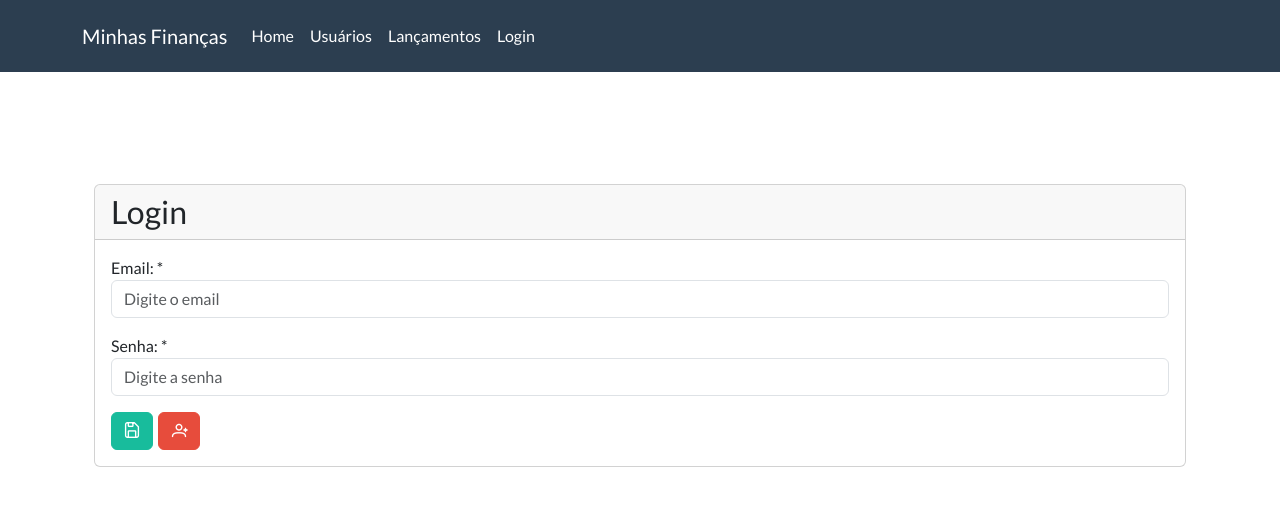
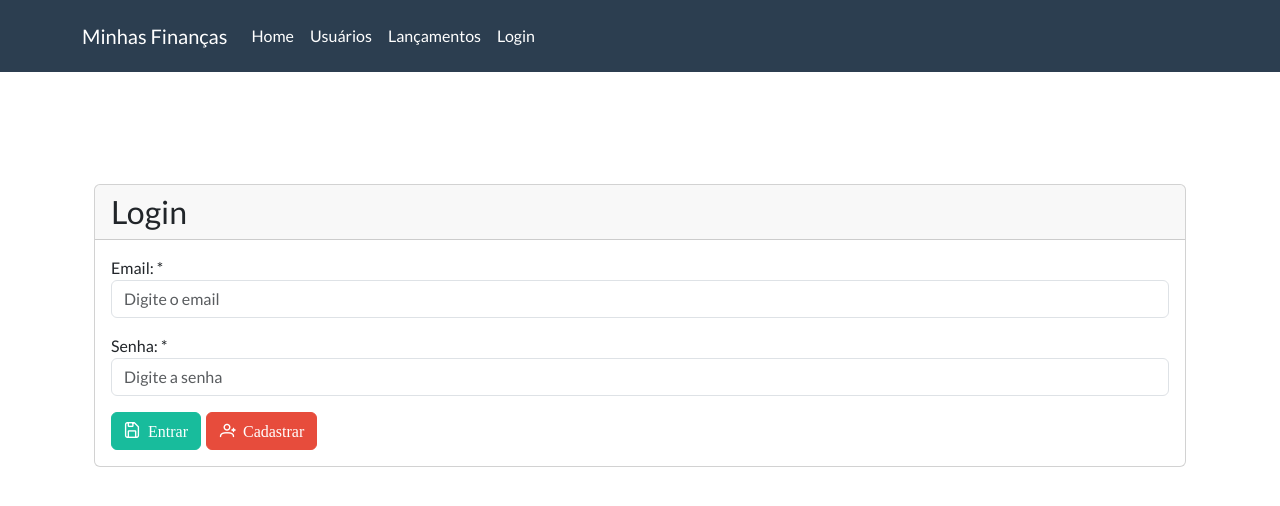
Before and after one commit to libiojunio/financas-java-react, a React (Create React App) app in the folder src/main/javaScript/: page /login in a window 1280 px wide. Shown: the top 506 px of the page. Built offline with nearby package versions, Linux system fonts and the light colour scheme.

Commit message:
Mudando icones.

```diff
--- a/src/main/javaScript/src/views/cadastro/Cadastro.jsx
+++ b/src/main/javaScript/src/views/cadastro/Cadastro.jsx
@@ -85,8 +85,8 @@ class Cadastro extends React.Component {
               type="password" className="form-control" id={idSenhaRepeticao} name={'senhaRepeticao'} onChange={this.onChange}
               placeholder="Digite a senha novamente" value={this.state.formulario.senhaRepeticao} />
           </FormGroup>
-          <Button descricao={<i className={'pi pi-save'}></i>} title={'Salvar'} className={'btn btn-success'} onClick={this.salvar} />
-          <Button descricao={<i className={'pi pi-times'}></i>} title={'Cancelar'} className={'btn btn-danger'} onClick={this.rotaLogin} />
+          <Button descricao={<i className={'pi pi-save'}> Salvar</i>} title={'Salvar'} className={'btn btn-success'} onClick={this.salvar} />
+          <Button descricao={<i className={'pi pi-times'}> Cancelar</i>} title={'Cancelar'} className={'btn btn-danger'} onClick={this.rotaLogin} />
         </Card>
       </Container>
     );
--- a/src/main/javaScript/src/views/lancamentos/CadastroLancamentos.jsx
+++ b/src/main/javaScript/src/views/lancamentos/CadastroLancamentos.jsx
@@ -114,6 +114,7 @@ class CadastroLancamentos extends React.Component {
     const idMes = 'mes';
     const isCadastrando = !this.props.params.id;
     const tituloCard = isCadastrando ? 'Cadastrar' : 'Atualizar';
+    const textoSalvarAlterar = this.props.params.id ? 'Alterar' : 'Salvar';
 
     return (
       <Container tipo={'bsDocs'}>
@@ -148,8 +149,10 @@ class CadastroLancamentos extends React.Component {
             </FormGroup>
           </Row>
           <Row>
-            <Button descricao={<i className={'pi pi-save'}></i>} title={this.props.params.id ? 'Alterar' : 'Salvar'} className={'btn btn-success col-md-1'} style={STYLE_BTN_SALVAR} onClick={this.salvar}  />
-            <Button descricao={<i className={'pi pi-times'}></i>} title={'Cancelar'} className={'btn btn-danger col-md-1'} onClick={this.rotaConsultarLancamento}/>
+            <Button descricao={<i className={'pi pi-save'}> {textoSalvarAlterar}</i>} title={textoSalvarAlterar}
+                    className={'btn btn-success col-md-1'} style={STYLE_BTN_SALVAR} onClick={this.salvar}  />
+            <Button descricao={<i className={'pi pi-times'}> Cancelar</i>} title={'Cancelar'}
+                    className={'btn btn-danger col-md-1'} onClick={this.rotaConsultarLancamento}/>
           </Row>
         </Card>
       </Container>
--- a/src/main/javaScript/src/views/lancamentos/ConsultaLancamentos.jsx
+++ b/src/main/javaScript/src/views/lancamentos/ConsultaLancamentos.jsx
@@ -144,8 +144,8 @@ class ConsultaLancamentos extends React.Component {
                   type="text" className="form-control" id={idDescricao} name={idDescricao} onChange={this.onChange}
                   placeholder="Digite a descrição" value={this.state.formulario.descricao} />
               </FormGroup>
-              <Button title={'Buscar'} descricao={<i className={'pi pi-search-plus'}></i>} className={'btn btn-success'} onClick={this.buscar} />
-              <Button title={'Cadastrar'} descricao={<i className={'pi pi-plus'}></i>} className={'btn btn-warning'} onClick={this.rotaCadastrarLancamento}/>
+              <Button title={'Buscar'} descricao={<i className={'pi pi-search-plus'}> Buscar</i>} className={'btn btn-success'} onClick={this.buscar} />
+              <Button title={'Cadastrar'} descricao={<i className={'pi pi-plus'}> Cadastrar</i>} className={'btn btn-warning'} onClick={this.rotaCadastrarLancamento}/>
             </Container>
           </Row>
           <Row>
--- a/src/main/javaScript/src/views/login/Login.jsx
+++ b/src/main/javaScript/src/views/login/Login.jsx
@@ -68,9 +68,9 @@ class Login extends React.Component {
                  type="password" className="form-control" id={idSenha} onChange={this.onChange}
                  placeholder="Digite a senha" value={this.state.inputSenha}/>
              </FormGroup>
-             <Button descricao={<i className={'pi pi-save'}></i>} title={'Entrar'}
+             <Button descricao={<i className={'pi pi-save'}> Entrar</i>} title={'Entrar'}
                      onClick={this.autenticar} className={'btn btn-success'}/>
-             <Button descricao={<i className={'pi pi-user-plus'}></i>} title={'Cadastrar'}
+             <Button descricao={<i className={'pi pi-user-plus'}> Cadastrar</i>} title={'Cadastrar'}
                      className={'btn btn-danger'} onClick={this.rotaCadastroUsuarios}/>
            </fieldset>
          </Card>
```
